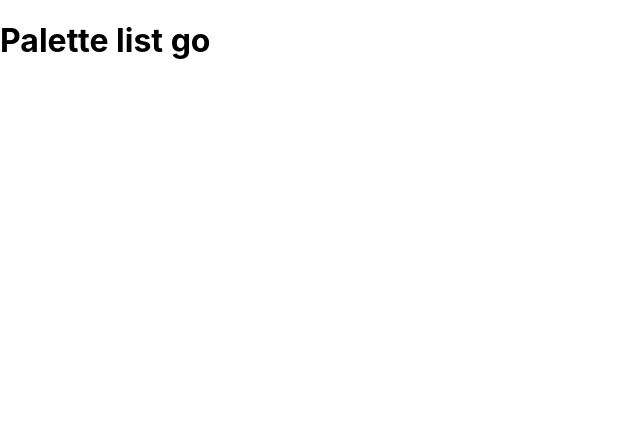
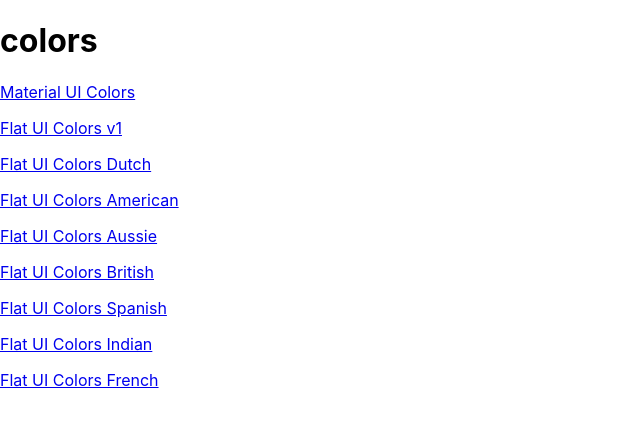
Before and after one commit to aumi364/ColorPicker, a React (Create React App) app: page / in a window 1280 px wide. Shown: the top 424 px of the page, without its empty margins (0-640 px from the left). Built offline with nearby package versions, Linux system fonts and the light colour scheme.

Commit message:
add palletlist and links

```diff
--- a/src/App.js
+++ b/src/App.js
@@ -2,6 +2,7 @@
 import { Route, Switch } from 'react-router-dom'
 import './App.css'
 import Palette from './Palette'
+import PaletteList from './PaletteList'
 import SeedColors from './SeedColors'
 
 import { generatePalette } from "./ColorHelper"
@@ -18,23 +19,16 @@
 
   }
   render() {
-    console.log(this.findPalette(2));
+
     return (
 
       <Switch>
-        <Route exact path="/" render={() => <h1>Palette list go</h1>} />
+        <Route exact path="/" render={() => <PaletteList palettes={SeedColors} />} />
         <Route exact path="/palette/:id"
           render={(routeProps) => (
-
-
             <Palette
               palette={generatePalette(this.findPalette(routeProps.match.params.id)
-              )}
-
-
-            />
-
-
+              )} />
           )}
         />
       </Switch>
--- a/src/Navbar.js
+++ b/src/Navbar.js
@@ -1,5 +1,6 @@
 import React, { Component } from 'react'
 import Slider, { Range } from 'rc-slider'
+import { Link } from 'react-router-dom'
 import 'rc-slider/assets/index.css'
 import SelectInput from './SelectInput'
 import Snackbar from '@material-ui/core/Snackbar';
@@ -36,7 +37,7 @@
               return (
                      <header className="Navbar">
                             <div className="logo">
-                                   <a href='#'>colorey </a>
+                                   <Link to={'/'}> Colorey</Link>
 
                             </div>
                             <div className="slider-container">
--- /dev/null
+++ b/src/PaletteList.js
@@ -0,0 +1,21 @@
+import React, { Component } from 'react'
+import { Link } from 'react-router-dom'
+
+export default class PaletteList extends Component {
+       render() {
+              const { palettes } = this.props
+              return (
+                     <div>
+                            <h1>colors</h1>
+                            {palettes.map(palette => (
+                                   <p>
+                                          <Link to={`/palette/${palette.id}`}>
+                                                 {palette.paletteName}
+                                          </Link>
+                                   </p>
+
+                            ))}
+                     </div>
+              )
+       }
+}
```
